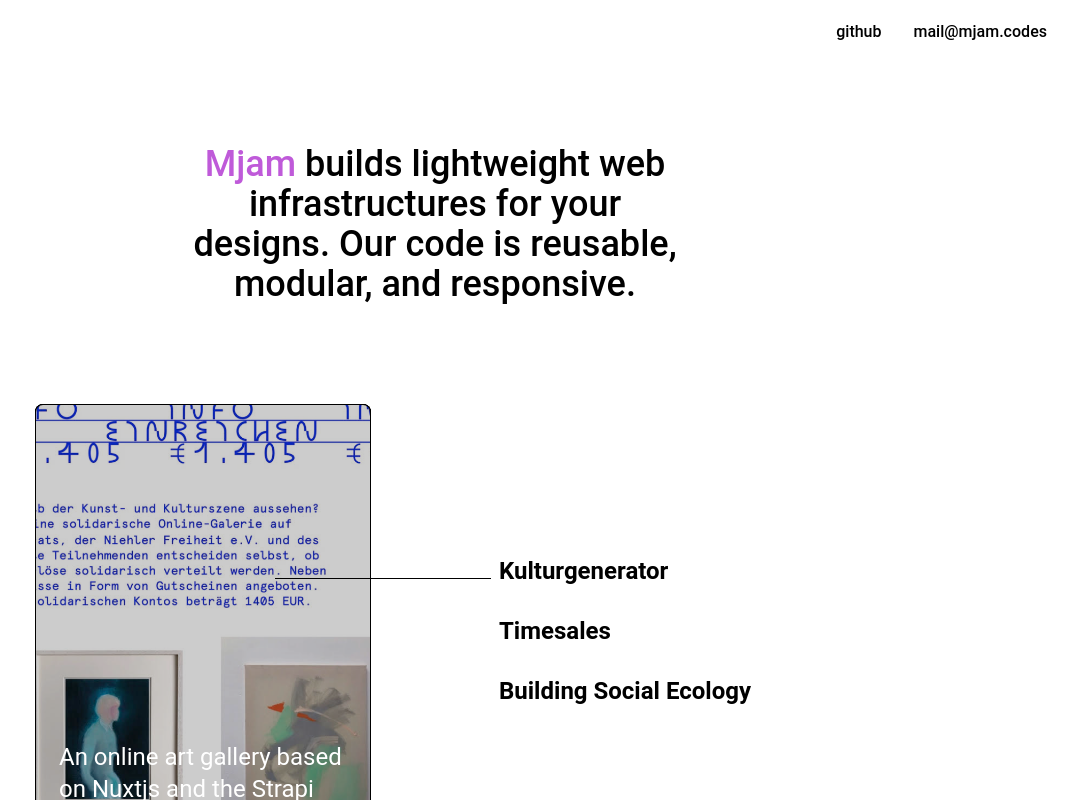
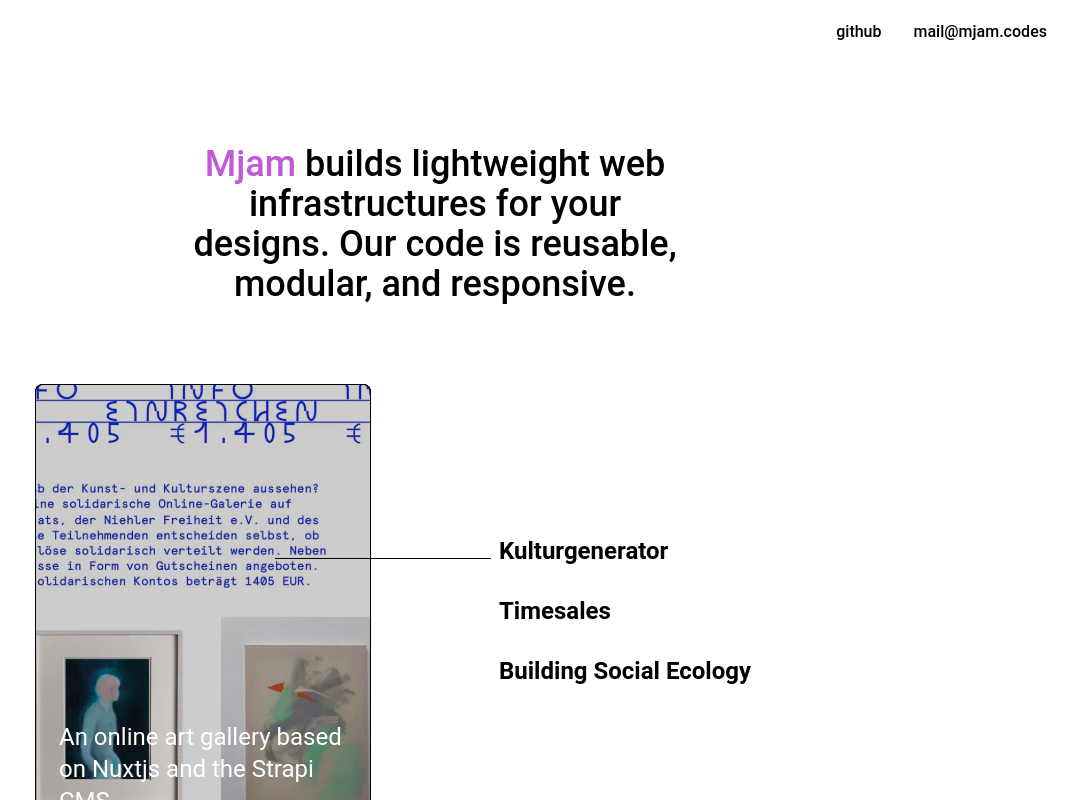
Before and after one commit to Mjam-Codes/mjam.codes, a Nuxt app: page / in a window 1280 px wide. Shown: the top 800 px of the page, without its empty margins (205-1280 px from the left). Built offline with nearby package versions, Linux system fonts and the light colour scheme.

Commit message:
Adjust padding for desktop slider

```diff
--- a/components/MyShowcase.vue
+++ b/components/MyShowcase.vue
@@ -1,5 +1,5 @@
 <template>
-  <div class="pt-5">
+  <div class="pt-5 md:pb-10 md:pt-0">
     <ProjectSlider :slides="projects"/>
   </div>
 </template>
```
